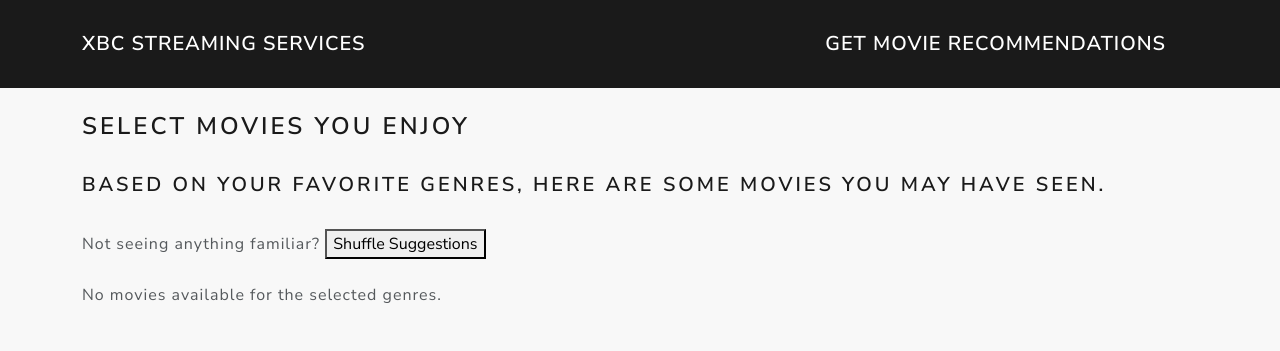
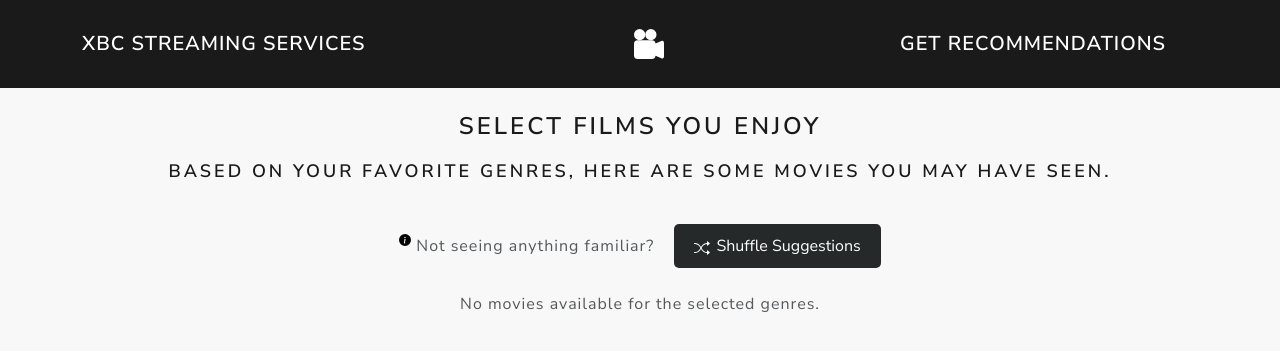
Before and after one commit to TrevorEngland23/Movie-Rec-Feature, a Flask app: page /liked-movies in a window 1280 px wide. Shown: the top 351 px of the page. Run offline with Flask 3, Linux system fonts and the light colour scheme; some libraries are stand-ins or nearby versions.

```diff
--- a/app.py
+++ b/app.py
@@ -5,7 +5,7 @@ import os
 from scripts.get_genres import get_genre_names
 
 app = Flask(__name__)
-app.secret_key = "123123"
+app.secret_key = ""
 
 @app.route('/')
 def home():
@@ -20,16 +20,18 @@ def index():
 @app.route('/liked-movies', methods=['GET', 'POST'])
 def select_movies():
     if request.method == 'POST':
-        shuffle = request.form.get('shuffle')
         selected_genres = request.form.getlist('genres')
         session['selected_genres'] = selected_genres
+
         azure_function_url = "http://localhost:7071/api/HttpTriggerGGSM"
         payload = {"genres": selected_genres}
         headers = {'Content-Type': 'application/json'}
         response = requests.post(azure_function_url, json=payload, headers=headers)
+
         movie_data = {}
         if response.status_code == 200:
             movie_data = response.json()
+            session['movie_data'] = movie_data
             # print(movie_data['action'][0].get('title', 'No title found'))
             # print(movie_data)
             print("Genres sent successfully to Azure Function.")
@@ -40,13 +42,16 @@ def select_movies():
             print(f"Failed to send genres. Status code: {response.status_code}")
 
         return render_template("select-liked-movies.html", selected_genres=selected_genres, movie_data=movie_data)
+
     selected_genres = session.get('selected_genres', [])
-    return render_template("select-liked-movies.html", selected_genres=selected_genres)
+    movie_data = session.get('movie_data', {})
+    return render_template("select-liked-movies.html", selected_genres=selected_genres, movie_data=movie_data)
 
 @app.route('/recommend-movies', methods=['GET', 'POST'])
 def movie_recommendations():
     if request.method == 'POST':
         selected_movies = request.form.getlist('movies')
+        session['selected_movies'] = selected_movies
         print(f"Selected movies: {selected_movies}")
         azure_function_url_two = "http://localhost:7071/api/HttpTriggerMovieRecs"
         payload = {"movies": selected_movies}
@@ -60,8 +65,9 @@ def movie_recommendations():
         else:
             print(f"Failed to send selected movies. Status code: {response.status_code}")
             # Update this to handle multiple values for movie recommendation
-        return render_template("movie-recommendations.html", recommended_movies=recommended_movies)
-    return render_template("movie-recommendations.html")
+        return render_template("movie-recommendations.html", recommended_movies=recommended_movies, selected_movies=selected_movies)
+    selected_movies = session.get('selected_movies', [])
+    return render_template("movie-recommendations.html", selected_movies=selected_movies)
 
 if __name__ == '__main__':
     app.run(debug=True, port=5050)
--- a/static/style.css
+++ b/static/style.css
@@ -1,3 +1,36 @@
 body {
-    background-color: rgb(248, 248, 248)
+    background-color: rgb(248, 248, 248);
+    margin-bottom: 50px;
 }
+
+
+#select-movie-title {
+    text-align: center;
+}
+
+#description-select-movie {
+    text-align: center;
+    font-size: 18px;
+    margin-top: 20px;
+}
+
+#shuffle-suggestions {
+    display: flex;
+    justify-content: center;
+    margin-top: 20px;
+}
+
+#shuffle-button {
+    background-color: #232727fc;
+    border-radius: 5px;
+    border: none;
+    color: white;
+    padding: 10px 20px;
+    text-align: center;
+    text-decoration: none;
+    display: inline-block;
+    font-size: 16px;
+    margin-left: 20px;
+    margin-top: -10px;
+    cursor: pointer;
+}
--- a/templates/base.html
+++ b/templates/base.html
@@ -15,7 +15,12 @@
   <nav class="navbar navbar-expand-lg navbar-dark bg-primary">
     <div class="container">
       <a class="navbar-brand" href="/">XBC Streaming Services</a>
-      <a class="navbar-brand" href="/movie-questionnaire">Get Movie Recommendations</a>
+      <svg xmlns="http://www.w3.org/2000/svg" width="30" height="30" fill="white" class="bi bi-camera-reels-fill" viewBox="0 0 16 16">
+  <path d="M6 3a3 3 0 1 1-6 0 3 3 0 0 1 6 0"/>
+  <path d="M9 6a3 3 0 1 1 0-6 3 3 0 0 1 0 6"/>
+  <path d="M9 6h.5a2 2 0 0 1 1.983 1.738l3.11-1.382A1 1 0 0 1 16 7.269v7.462a1 1 0 0 1-1.406.913l-3.111-1.382A2 2 0 0 1 9.5 16H2a2 2 0 0 1-2-2V8a2 2 0 0 1 2-2z"/>
+</svg>
+      <a class="navbar-brand" href="/movie-questionnaire">Get Recommendations</a>
     </div>
   </nav>
 
--- a/templates/home.html
+++ b/templates/home.html
@@ -9,10 +9,10 @@
 {% extends "base.html" %}
 {% block title %}Genre Selection{% endblock %}
 {% block content %}
-    <h1><b>WARNING TO EVALUATOR</b></h1><br>
-    <h3>This project focuses on building the recommendation engine feature, not the "already existing" XBC platform. <br><br> Imagine this is the home page for XBC Streaming Services. <br><br> Click <b><u>Get Movie Recommendations</u></b> in the navigation bar to test the feature.</h3>
+    <h1 class="text-danger text-center"><b>WARNING TO EVALUATOR</b></h1><br>
+    <h3>This project focuses on building the recommendation engine feature, not the "already existing" XBC platform. <br><br> Imagine this is the home page for XBC Streaming Services. <br><br> Click <b><u>Get Recommendations</u></b> in the navigation bar to let us recommend films for you.</h3>
     <br><br>
-    <h4>Thank you!</h4>
+    <h4>- Thank you!</h4>
 </body>
 {% endblock %}
 </html>
--- a/templates/select-liked-movies.html
+++ b/templates/select-liked-movies.html
@@ -1,20 +1,28 @@
 {% extends "base.html" %}
 
 {% block title %}Select Movies{% endblock %}
-
+{% block header %}
+    <link rel="stylesheet" href="../static/style.css">
+{% endblock %}
 {% block content %}
-<h3><b>Select Movies You Enjoy</b></h3>
+<h3 id="select-movie-title"><b>Select Films You Enjoy</b></h3>
+<h4 id="description-select-movie">Based on your favorite genres, here are some movies you may have seen.</h4>
 <br>
-<h4>Based on your favorite genres, here are some movies you may have seen.</h4>
-
 
 <form method="post" action="/liked-movies">
     {% for genre in selected_genres %}
         <input type="hidden" name="genres" value="{{ genre }}">
     {% endfor %}
-    <br>
-    <span>Not seeing anything familiar?</span>
-    <button type="submit" name="shuffle" value="true">Shuffle Suggestions</button>
+    <span id="shuffle-suggestions">
+        <svg xmlns="http://www.w3.org/2000/svg" width="12" height="12" style="vertical-align: middle; margin-right:5px;" fill="dark-gray" class="bi bi-info-circle-fill" viewBox="0 0 16 16">
+  <path d="M8 16A8 8 0 1 0 8 0a8 8 0 0 0 0 16m.93-9.412-1 4.705c-.07.34.029.533.304.533.194 0 .487-.07.686-.246l-.088.416c-.287.346-.92.598-1.465.598-.703 0-1.002-.422-.808-1.319l.738-3.468c.064-.293.006-.399-.287-.47l-.451-.081.082-.381 2.29-.287zM8 5.5a1 1 0 1 1 0-2 1 1 0 0 1 0 2"/>
+</svg>Not seeing anything familiar?
+        <button type="submit" name="shuffle" value="true" id="shuffle-button">
+            <svg xmlns="http://www.w3.org/2000/svg" width="16" height="16" fill="currentColor" class="bi bi-shuffle" viewBox="0 0 16 16" style="vertical-align: middle; margin-right: 6px;">
+  <path fill-rule="evenodd" d="M0 3.5A.5.5 0 0 1 .5 3H1c2.202 0 3.827 1.24 4.874 2.418.49.552.865 1.102 1.126 1.532.26-.43.636-.98 1.126-1.532C9.173 4.24 10.798 3 13 3v1c-1.798 0-3.173 1.01-4.126 2.082A9.6 9.6 0 0 0 7.556 8a9.6 9.6 0 0 0 1.317 1.918C9.828 10.99 11.204 12 13 12v1c-2.202 0-3.827-1.24-4.874-2.418A10.6 10.6 0 0 1 7 9.05c-.26.43-.636.98-1.126 1.532C4.827 11.76 3.202 13 1 13H.5a.5.5 0 0 1 0-1H1c1.798 0 3.173-1.01 4.126-2.082A9.6 9.6 0 0 0 6.444 8a9.6 9.6 0 0 0-1.317-1.918C4.172 5.01 2.796 4 1 4H.5a.5.5 0 0 1-.5-.5"/>
+  <path d="M13 5.466V1.534a.25.25 0 0 1 .41-.192l2.36 1.966c.12.1.12.284 0 .384l-2.36 1.966a.25.25 0 0 1-.41-.192m0 9v-3.932a.25.25 0 0 1 .41-.192l2.36 1.966c.12.1.12.284 0 .384l-2.36 1.966a.25.25 0 0 1-.41-.192"/>
+</svg>Shuffle Suggestions</button>
+    </span>
 </form>
 <br>
 <form method="post" action="/recommend-movies">
@@ -52,7 +60,7 @@
         <br>
         <button type="submit" class="btn btn-primary">Get Recommendations</button>
     {% else %}
-        <p>No movies available for the selected genres.</p>
+        <p style="text-align: center">No movies available for the selected genres.</p>
     {% endif %}
 </form>
 {% endblock %}
```
Also changed, not shown: azure_functions/function_app.py (+37 -4 lines), templates/genre_selection.html (+13 -16 lines), templates/movie-recommendations.html (+16 -3 lines).
